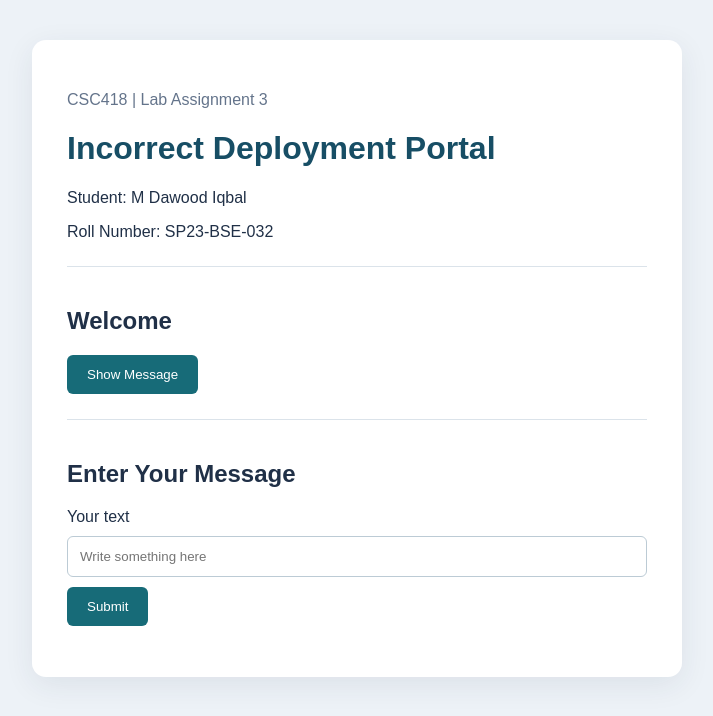
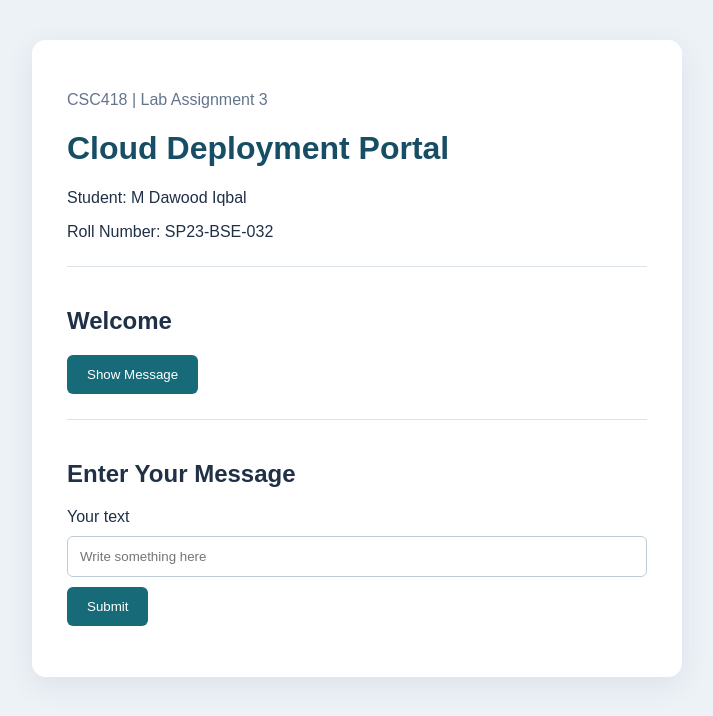
Before and after one commit to dawoodmughal01/cicd-assignment-SP23-BSE-032, a plain HTML site: page index.html in a window 1280 px wide. Shown: the whole page, without its empty margins (283-996 px from the left). Drawn offline with Linux system fonts and the light colour scheme.

Commit message:
Restore correct heading and fix failed test

```diff
--- a/index.html
+++ b/index.html
@@ -52,7 +52,7 @@
 <body>
 <main>
     <p class="subtitle">CSC418 | Lab Assignment 3</p>
-    <h1 id="heading">Incorrect Deployment Portal</h1>
+    <h1 id="heading">Cloud Deployment Portal</h1>
     <p>Student: M Dawood Iqbal</p>
     <p id="roll">Roll Number: SP23-BSE-032</p>
 
```
